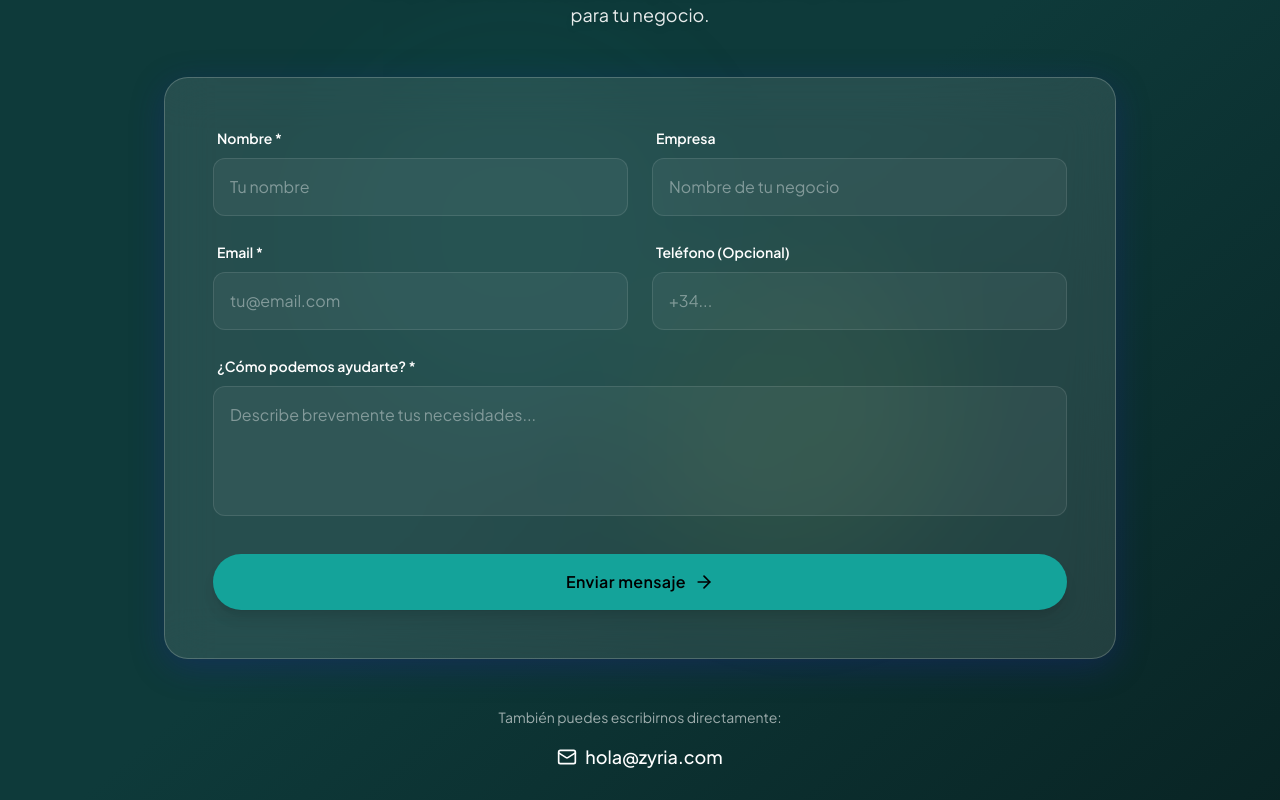
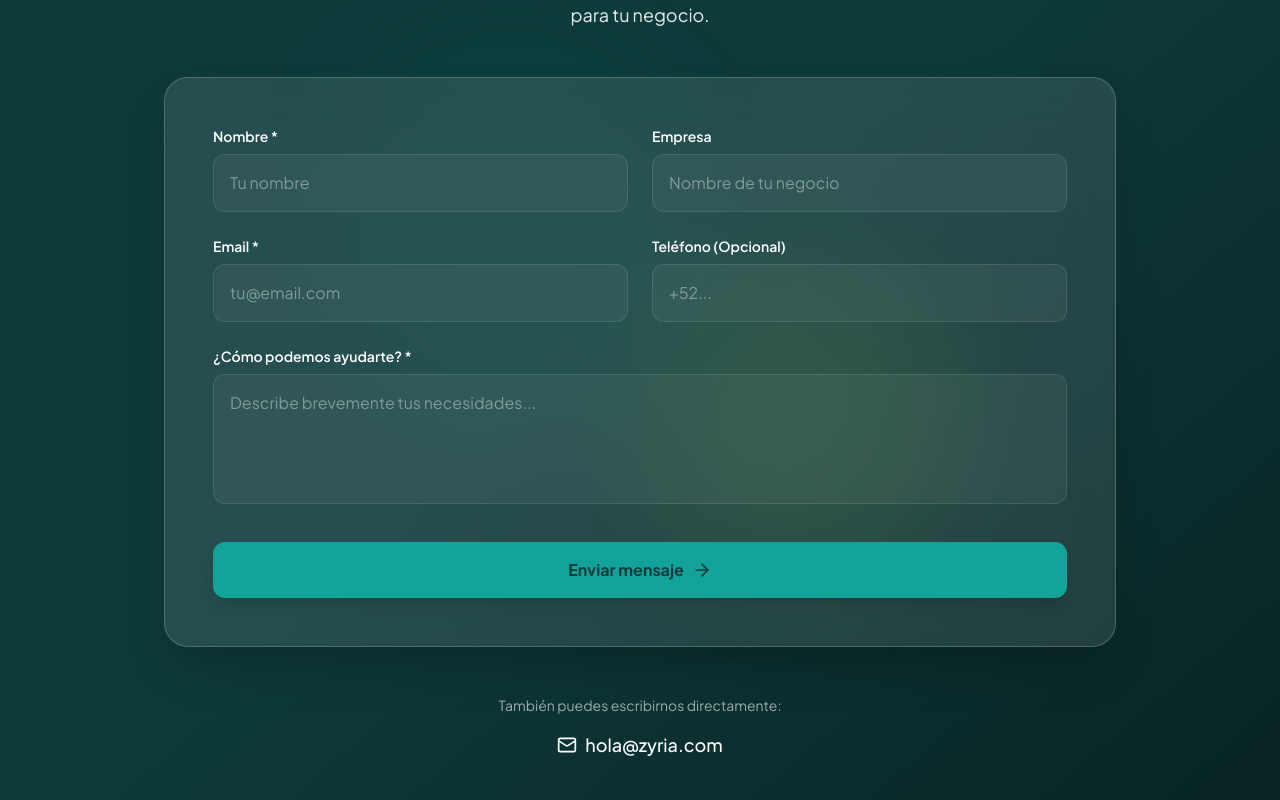
Before and after one commit to ferzglzb/WEB-ZyrIA, a React (Vite) app: page / in a window 1280 px wide. Shown: the part 4480-5280 px from the top of the page. Built offline with nearby package versions, Linux system fonts and the light colour scheme.

Commit message:
Complete Contact rewrite: Remove Reveal wrapper, simplify structure

```diff
--- a/components/Contact.tsx
+++ b/components/Contact.tsx
@@ -1,6 +1,4 @@
 import React, { useState } from 'react';
-import { Reveal } from './ui/Reveal';
-import { Button } from './ui/Button';
 import { Mail, ArrowRight, Loader2, CheckCircle } from 'lucide-react';
 
 const WEBHOOK_URL = 'https://n8n-n8n.1qsfn3.easypanel.host/webhook/e7fd61a8-7bdc-47b3-b4c8-bd4973ee64f2';
@@ -50,46 +48,47 @@ export const Contact: React.FC = () => {
    };
 
    return (
-      <section id="contact" className="relative min-h-screen flex items-center justify-center overflow-hidden bg-brand-petrol">
+      <section id="contact" className="relative min-h-screen flex items-center justify-center bg-brand-petrol py-24">
 
-         {/* Simple gradient background instead of NeonFlow */}
-         <div className="absolute inset-0 z-0">
+         {/* Simple animated background */}
+         <div className="absolute inset-0 overflow-hidden">
             <div className="absolute inset-0 bg-gradient-to-br from-brand-petrol via-brand-petrol to-black/40"></div>
             <div className="absolute top-1/4 left-1/4 w-96 h-96 bg-brand-action/10 rounded-full blur-3xl animate-pulse"></div>
-            <div className="absolute bottom-1/4 right-1/4 w-80 h-80 bg-brand-lime/10 rounded-full blur-3xl animate-pulse delay-1000"></div>
+            <div className="absolute bottom-1/4 right-1/4 w-80 h-80 bg-brand-lime/10 rounded-full blur-3xl animate-pulse" style={{ animationDelay: '1s' }}></div>
          </div>
 
-         <div className="w-full max-w-[1000px] mx-auto px-6 relative z-10 py-24">
-            <Reveal>
+         <div className="w-full max-w-[1000px] mx-auto px-6 relative z-10">
+
+            {/* Header */}
             <div className="text-center mb-12">
-                  <h2 className="text-4xl md:text-6xl font-bold text-white mb-6 drop-shadow-lg">Empecemos a automatizar.</h2>
-                  <p className="text-white/90 text-lg max-w-xl mx-auto drop-shadow-md">
+               <h2 className="text-4xl md:text-6xl font-bold text-white mb-6">Empecemos a automatizar.</h2>
+               <p className="text-white/90 text-lg max-w-xl mx-auto">
                   ¿Tienes una idea en mente o un proceso que te quita demasiado tiempo? Cuéntanos brevemente y busquemos la mejor solución para tu negocio.
                </p>
             </div>
-            </Reveal>
 
-            <Reveal delay={200}>
-               <div className="bg-white/10 backdrop-blur-xl border border-white/20 rounded-3xl p-8 md:p-12 shadow-[0_8px_32px_0_rgba(31,38,135,0.37)]">
+            {/* Form Container */}
+            <div className="bg-white/10 backdrop-blur-xl border border-white/20 rounded-3xl p-8 md:p-12 shadow-2xl">
 
                {isSubmitted ? (
                   <div className="flex flex-col items-center justify-center py-12 text-center">
                      <CheckCircle className="w-16 h-16 text-brand-lime mb-6" />
                      <h3 className="text-2xl font-bold text-white mb-4">¡Mensaje enviado!</h3>
                      <p className="text-white/70 mb-6">Gracias por contactarnos. Te responderemos pronto.</p>
-                        <Button
-                           variant="secondary"
+                     <button
                         onClick={() => setIsSubmitted(false)}
-                           className="border-white/20 text-white"
+                        className="px-6 py-3 bg-white/10 border border-white/20 text-white rounded-xl hover:bg-white/20 transition-all"
                      >
                         Enviar otro mensaje
-                        </Button>
+                     </button>
                   </div>
                ) : (
-                     <form className="space-y-6" onSubmit={handleSubmit}>
+                  <form onSubmit={handleSubmit} className="space-y-6">
+
+                     {/* Row 1 */}
                      <div className="grid grid-cols-1 md:grid-cols-2 gap-6">
                         <div className="space-y-2">
-                              <label htmlFor="nombre" className="text-sm font-semibold text-white ml-1">Nombre *</label>
+                           <label htmlFor="nombre" className="block text-sm font-semibold text-white">Nombre *</label>
                            <input
                               id="nombre"
                               name="nombre"
@@ -97,27 +96,28 @@ export const Contact: React.FC = () => {
                               required
                               value={formData.nombre}
                               onChange={handleChange}
-                                 className="w-full bg-white/5 border border-white/10 rounded-xl p-4 text-white placeholder:text-white/40 focus:border-brand-action focus:bg-white/10 focus:outline-none focus:ring-2 focus:ring-brand-action transition-all"
+                              className="w-full bg-white/5 border border-white/10 rounded-xl px-4 py-4 text-white placeholder:text-white/40 focus:border-brand-action focus:bg-white/10 focus:outline-none focus:ring-2 focus:ring-brand-action transition-all"
                               placeholder="Tu nombre"
                            />
                         </div>
                         <div className="space-y-2">
-                              <label htmlFor="empresa" className="text-sm font-semibold text-white ml-1">Empresa</label>
+                           <label htmlFor="empresa" className="block text-sm font-semibold text-white">Empresa</label>
                            <input
                               id="empresa"
                               name="empresa"
                               type="text"
                               value={formData.empresa}
                               onChange={handleChange}
-                                 className="w-full bg-white/5 border border-white/10 rounded-xl p-4 text-white placeholder:text-white/40 focus:border-brand-action focus:bg-white/10 focus:outline-none focus:ring-2 focus:ring-brand-action transition-all"
+                              className="w-full bg-white/5 border border-white/10 rounded-xl px-4 py-4 text-white placeholder:text-white/40 focus:border-brand-action focus:bg-white/10 focus:outline-none focus:ring-2 focus:ring-brand-action transition-all"
                               placeholder="Nombre de tu negocio"
                            />
                         </div>
                      </div>
 
+                     {/* Row 2 */}
                      <div className="grid grid-cols-1 md:grid-cols-2 gap-6">
                         <div className="space-y-2">
-                              <label htmlFor="email" className="text-sm font-semibold text-white ml-1">Email *</label>
+                           <label htmlFor="email" className="block text-sm font-semibold text-white">Email *</label>
                            <input
                               id="email"
                               name="email"
@@ -125,26 +125,27 @@ export const Contact: React.FC = () => {
                               required
                               value={formData.email}
                               onChange={handleChange}
-                                 className="w-full bg-white/5 border border-white/10 rounded-xl p-4 text-white placeholder:text-white/40 focus:border-brand-action focus:bg-white/10 focus:outline-none focus:ring-2 focus:ring-brand-action transition-all"
+                              className="w-full bg-white/5 border border-white/10 rounded-xl px-4 py-4 text-white placeholder:text-white/40 focus:border-brand-action focus:bg-white/10 focus:outline-none focus:ring-2 focus:ring-brand-action transition-all"
                               placeholder="tu@email.com"
                            />
                         </div>
                         <div className="space-y-2">
-                              <label htmlFor="telefono" className="text-sm font-semibold text-white ml-1">Teléfono (Opcional)</label>
+                           <label htmlFor="telefono" className="block text-sm font-semibold text-white">Teléfono (Opcional)</label>
                            <input
                               id="telefono"
                               name="telefono"
                               type="tel"
                               value={formData.telefono}
                               onChange={handleChange}
-                                 className="w-full bg-white/5 border border-white/10 rounded-xl p-4 text-white placeholder:text-white/40 focus:border-brand-action focus:bg-white/10 focus:outline-none focus:ring-2 focus:ring-brand-action transition-all"
-                                 placeholder="+34..."
+                              className="w-full bg-white/5 border border-white/10 rounded-xl px-4 py-4 text-white placeholder:text-white/40 focus:border-brand-action focus:bg-white/10 focus:outline-none focus:ring-2 focus:ring-brand-action transition-all"
+                              placeholder="+52..."
                            />
                         </div>
                      </div>
 
+                     {/* Message field */}
                      <div className="space-y-2">
-                           <label htmlFor="mensaje" className="text-sm font-semibold text-white ml-1">¿Cómo podemos ayudarte? *</label>
+                        <label htmlFor="mensaje" className="block text-sm font-semibold text-white">¿Cómo podemos ayudarte? *</label>
                         <textarea
                            id="mensaje"
                            name="mensaje"
@@ -152,47 +153,54 @@ export const Contact: React.FC = () => {
                            required
                            value={formData.mensaje}
                            onChange={handleChange}
-                              className="w-full bg-white/5 border border-white/10 rounded-xl p-4 text-white placeholder:text-white/40 focus:border-brand-action focus:bg-white/10 focus:outline-none focus:ring-2 focus:ring-brand-action transition-all resize-none"
+                           className="w-full bg-white/5 border border-white/10 rounded-xl px-4 py-4 text-white placeholder:text-white/40 focus:border-brand-action focus:bg-white/10 focus:outline-none focus:ring-2 focus:ring-brand-action transition-all resize-none"
                            placeholder="Describe brevemente tus necesidades..."
                         ></textarea>
                      </div>
 
+                     {/* Error message */}
                      {error && (
                         <div className="bg-red-500/20 border border-red-500/50 text-red-200 px-4 py-3 rounded-xl text-sm">
                            {error}
                         </div>
                      )}
 
+                     {/* Submit button */}
                      <div className="pt-2">
-                           <Button
+                        <button
                            type="submit"
-                              variant="primary"
                            disabled={isSubmitting}
-                              className="w-full justify-center text-base py-4 font-bold tracking-wide shadow-lg hover:shadow-brand-action/25 disabled:opacity-50 disabled:cursor-not-allowed"
+                           className="w-full bg-brand-action hover:bg-brand-action/90 text-brand-petrol font-bold py-4 px-6 rounded-xl transition-all duration-200 flex items-center justify-center gap-2 shadow-lg hover:shadow-brand-action/25 disabled:opacity-50 disabled:cursor-not-allowed"
                         >
                            {isSubmitting ? (
                               <>
-                                    <Loader2 className="mr-2 w-5 h-5 animate-spin" />
+                                 <Loader2 className="w-5 h-5 animate-spin" />
                                  Enviando...
                               </>
                            ) : (
                               <>
-                                    Enviar mensaje <ArrowRight className="ml-2 w-5 h-5" />
+                                 Enviar mensaje
+                                 <ArrowRight className="w-5 h-5" />
                               </>
                            )}
-                           </Button>
+                        </button>
                      </div>
                   </form>
                )}
             </div>
-            </Reveal>
 
-            <Reveal delay={300} className="mt-12 flex flex-col items-center gap-4">
+            {/* Alternative contact */}
+            <div className="mt-12 flex flex-col items-center gap-4 text-center">
                <p className="text-white/60 text-sm">También puedes escribirnos directamente:</p>
-               <a href="mailto:hola@zyria.com" className="inline-flex items-center gap-2 text-white hover:text-brand-lime transition-colors font-medium text-lg">
-                  <Mail className="w-5 h-5" /> hola@zyria.com
+               <a
+                  href="mailto:hola@zyria.com"
+                  className="inline-flex items-center gap-2 text-white hover:text-brand-lime transition-colors font-medium text-lg"
+               >
+                  <Mail className="w-5 h-5" />
+                  hola@zyria.com
                </a>
-            </Reveal>
+            </div>
+
          </div>
       </section>
    );
```
Lines whose indentation alone changed are shown as unchanged.
